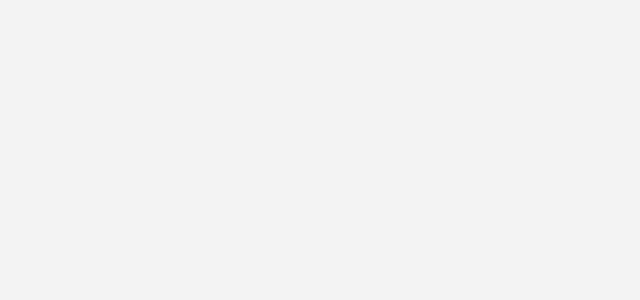
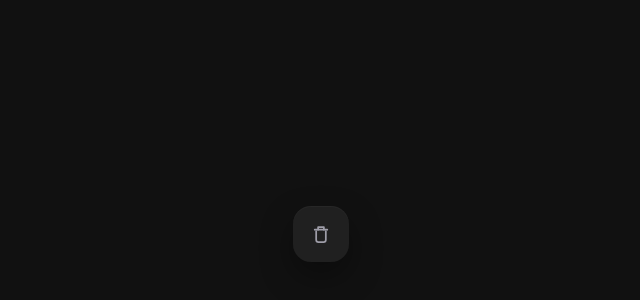
Before and after one commit to im-pira/micro-ui, a React (Vite) app: page /experiments/delete-button in a window 1280 px wide. Before the commit this address had no page. Shown: the part 166-466 px from the top of the page, without its empty margins (319-959 px from the left). Built offline with nearby package versions, Linux system fonts and the light colour scheme; a web font is replaced by a local one.

Commit message:
feat: add polished animated delete button interaction

```diff
--- a/package.json
+++ b/package.json
@@ -11,7 +11,7 @@
   },
   "dependencies": {
     "@tailwindcss/vite": "^4.3.3",
-    "lucide-react": "^1.35.0",
+    "lucide-react": "^1.46.0",
     "motion": "^13.1.1",
     "react": "^19.2.8",
     "react-dom": "^19.2.8",
--- a/src/App.tsx
+++ b/src/App.tsx
@@ -18,6 +18,7 @@ import ASCIILab from "./experiments/ascii-lab/ASCIILab";
 import CameraControlPanel from "./experiments/camera-control-panel/CameraControlPanel";
 import CameraLens from "./experiments/camera-lens/CameraLens";
 import FeatureCard from "./experiments/feature-card/FeatureCard";
+import DeleteButton from "./experiments/delete-button/DeleteButton";
 
 function App() {
   return (
@@ -96,6 +97,10 @@ function App() {
           path="/experiments/feature-card"
           element={<FeatureCard />}
         />
+        <Route
+          path="/experiments/delete-button"
+          element={<DeleteButton />}
+        />
       </Routes>
     </BrowserRouter>
   );
--- /dev/null
+++ b/src/experiments/delete-button/DeleteButton.tsx
@@ -0,0 +1,158 @@
+"use client";
+
+import { useState } from "react";
+import { Check, X } from "lucide-react";
+
+function Bin({ open }: { open: boolean }) {
+    return (
+        <svg
+            viewBox="-2 -3 28 29"
+            className="size-7"
+            fill="none"
+            stroke="currentColor"
+            strokeWidth="1.8"
+            strokeLinecap="round"
+            strokeLinejoin="round"
+        >
+            <path d="M7 8.5v9A2.5 2.5 0 0 0 9.5 20h5A2.5 2.5 0 0 0 17 17.5v-9" />
+
+            <g
+                className="origin-[6px_7px] transition-transform duration-700 ease-[cubic-bezier(.22,1,.36,1)]"
+                style={{
+                    transform: open
+                        ? "rotate(-25deg) translate(-1px,-2px)"
+                        : "rotate(0deg) translate(0,0)",
+                }}
+            >
+                <path d="M5.5 7h13" />
+                <path d="M9 7V4.5h6V7" />
+            </g>
+        </svg>
+    );
+}
+
+function AnimatedCheck() {
+    return (
+        <svg
+            viewBox="0 0 24 24"
+            className="size-6 animate-[checkPop_.7s_cubic-bezier(.22,1,.36,1)]"
+            fill="none"
+            stroke="currentColor"
+            strokeWidth="3"
+            strokeLinecap="round"
+            strokeLinejoin="round"
+        >
+            <path
+                d="M5 12.5 9.5 17 19 7.5"
+                pathLength="1"
+                className="animate-[checkDraw_.8s_ease-out_forwards]"
+                style={{
+                    strokeDasharray: 1,
+                    strokeDashoffset: 1,
+                }}
+            />
+
+            <style>{`
+                @keyframes checkDraw {
+                    to {
+                        stroke-dashoffset: 0;
+                    }
+                }
+
+                @keyframes checkPop {
+                    0% {
+                        transform: scale(0.72) rotate(-8deg);
+                        opacity: 0;
+                    }
+
+                    100% {
+                        transform: scale(1) rotate(0deg);
+                        opacity: 1;
+                    }
+                }
+            `}</style>
+        </svg>
+    );
+}
+
+export default function DeleteButton() {
+    const [state, setState] = useState<"idle" | "open" | "success">("idle");
+
+    const open = state === "open";
+    const success = state === "success";
+
+    const confirm = () => {
+        setState("success");
+
+        setTimeout(() => {
+            setState("idle");
+        }, 1600);
+    };
+
+    return (
+        <div className="grid min-h-screen place-items-center bg-[#111]">
+            <div
+                className={`relative flex h-[56px] items-center overflow-hidden rounded-[18px] bg-[#202020]
+            shadow-[0_14px_32px_rgba(0,0,0,.35),inset_0_1px_0_rgba(255,255,255,.03)]
+            transition-all duration-700 ease-[cubic-bezier(.22,1,.36,1)]
+            ${open ? "w-[164px]" : "w-[56px]"}`}
+            >
+                <button
+                    onClick={() => state === "idle" && setState("open")}
+                    className={`absolute left-0 grid size-[56px] place-items-center text-[#9e9da8]
+                transition-all duration-700 ease-[cubic-bezier(.22,1,.36,1)]
+                ${success ? "scale-90 opacity-0" : "scale-100 opacity-100"}`}
+                >
+                    <Bin open={open} />
+                </button>
+
+                <div
+                    className={`absolute left-[58px] flex items-center
+                transition-all duration-700 ease-[cubic-bezier(.22,1,.36,1)]
+                ${open ? "translate-x-0 opacity-100" : "translate-x-3 opacity-0"}`}
+                >
+                    <button
+                        onClick={confirm}
+                        className="grid h-9 w-10 place-items-center rounded-[11px]
+                    bg-[#2a2a2a] text-[#ff633f]
+                    shadow-[0_6px_14px_rgba(0,0,0,.3),inset_0_1px_0_rgba(255,255,255,.04)]
+                    transition-all duration-300
+                    hover:-translate-y-[1px] hover:bg-[#303030]
+                    hover:shadow-[0_8px_18px_rgba(0,0,0,.34),inset_0_1px_0_rgba(255,255,255,.05)]
+                    active:translate-y-0 active:scale-[.98]"
+                    >
+                        <Check size={19} strokeWidth={3} />
+                    </button>
+
+                    <div className="mx-[6px] h-4 w-px rounded-full bg-white/[0.10]" />
+
+                    <button
+                        onClick={() => setState("idle")}
+                        className="grid h-9 w-10 place-items-center rounded-[11px]
+                    bg-[#2a2a2a] text-[#9e9da8]
+                    shadow-[0_6px_14px_rgba(0,0,0,.3),inset_0_1px_0_rgba(255,255,255,.04)]
+                    transition-all duration-300
+                    hover:-translate-y-[1px] hover:bg-[#303030]
+                    hover:shadow-[0_8px_18px_rgba(0,0,0,.34),inset_0_1px_0_rgba(255,255,255,.05)]
+                    active:translate-y-0 active:scale-[.98]"
+                    >
+                        <X size={19} strokeWidth={2.8} />
+                    </button>
+                </div>
+
+                <div
+                    className={`absolute inset-0 grid place-items-center rounded-[18px]
+                bg-[#202020] text-[#ff633f]
+                shadow-[0_12px_28px_rgba(0,0,0,.32),inset_0_1px_0_rgba(255,255,255,.03)]
+                transition-all duration-700 ease-[cubic-bezier(.22,1,.36,1)]
+                ${success
+                            ? "scale-100 opacity-100"
+                            : "pointer-events-none scale-90 opacity-0"
+                        }`}
+                >
+                    {success && <AnimatedCheck />}
+                </div>
+            </div>
+        </div>
+    );
+}
--- /dev/null
+++ b/src/experiments/delete-button/page.tsx
@@ -0,0 +1,7 @@
+import DeleteButton from "./DeleteButton";
+
+export default function Page() {
+    return (
+        <DeleteButton />
+    )
+}
--- a/src/pages/Home.tsx
+++ b/src/pages/Home.tsx
@@ -19,6 +19,7 @@ const experiments = [
   ["16", "Camera control panel", "/experiments/camera-control-panel"],
   ["17", "Camera lens", "/experiments/camera-lens"],
   ["18", "Feature card", "/experiments/feature-card"],
+  ["18", "Delete button", "/experiments/delete-button"],
 ];
 
 export default function Home() {
```
Also changed, not shown: 1 other file (tests, documents, lock files or other folders).
